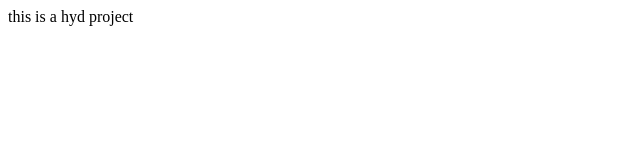
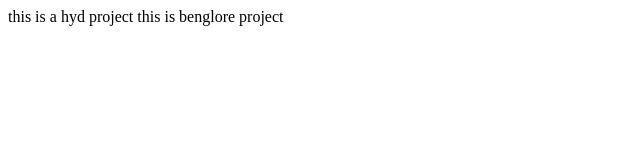
Before and after one commit to anneboina123/HYD-1, a plain HTML site: page index.html in a window 1280 px wide. Shown: the whole page, without its empty margins (0-640 px from the left). Drawn offline with Linux system fonts and the light colour scheme.

Commit message:
benglore

```diff
--- a/index.html
+++ b/index.html
@@ -7,5 +7,6 @@
 </head>
 <body>
     this is a hyd project
+    this is benglore project
 </body>
 </html>
```
